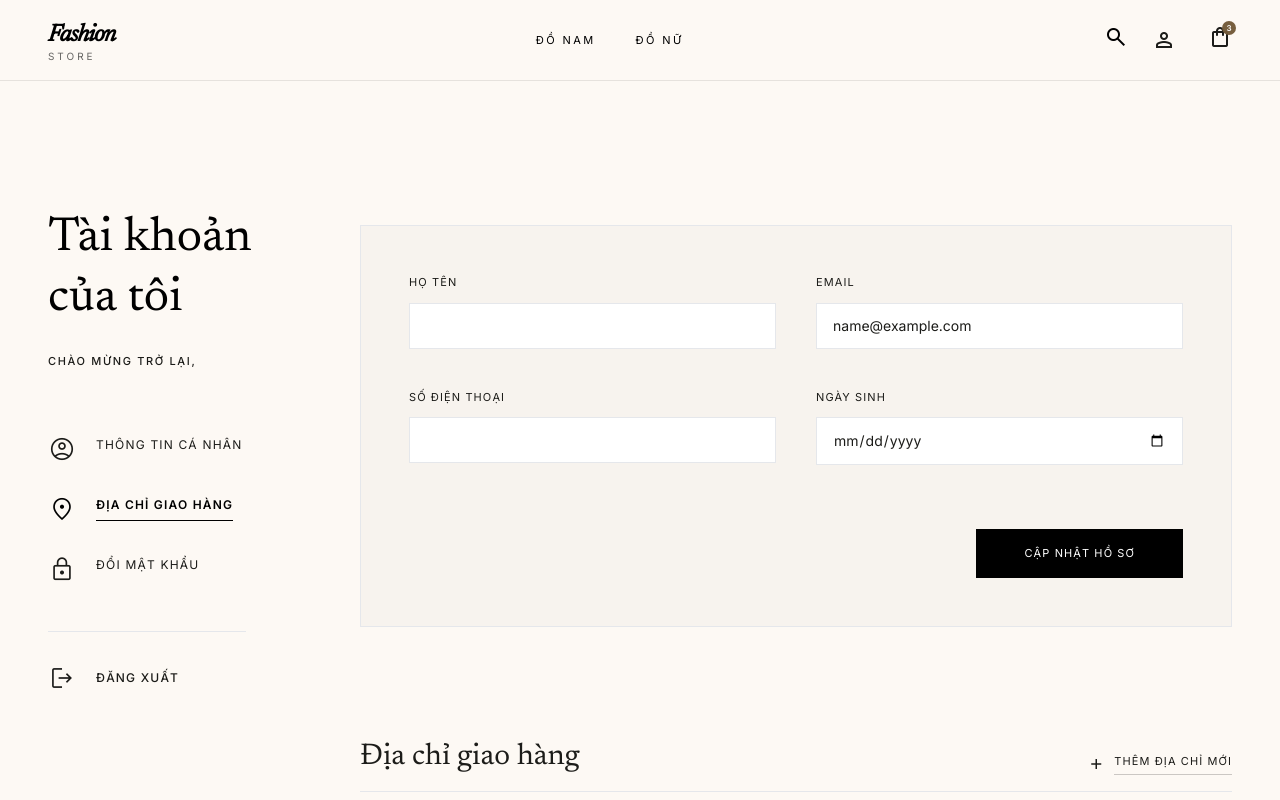
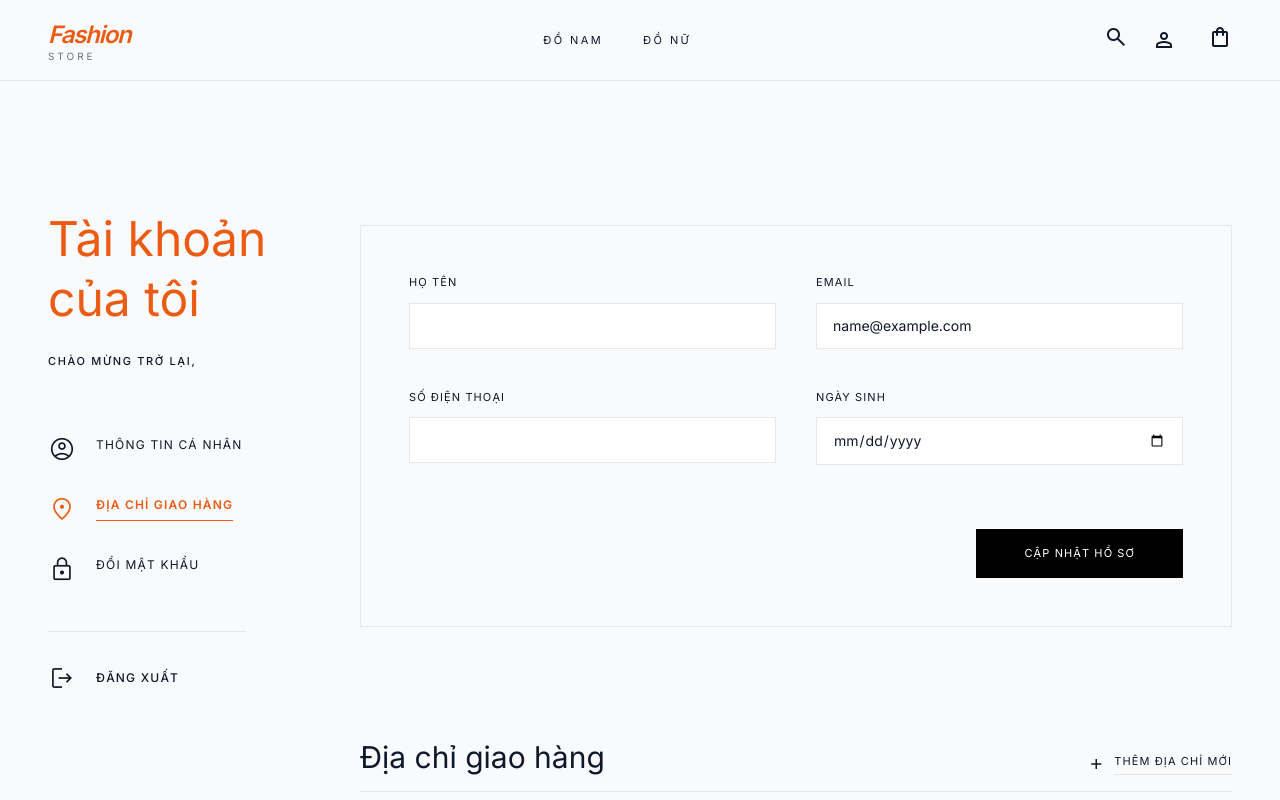
Before and after one commit to ToannLee204/clothing-store-fe, a React (Vite) app: page /profile in a window 1280 px wide. Shown: the top 800 px of the page. Built offline with nearby package versions, Linux system fonts and the light colour scheme; sample sign-in values are in the browser's storage.

Commit message:
feat: initialize core layout and global design system for fashion store

```diff
--- a/src/App.jsx
+++ b/src/App.jsx
@@ -1,15 +1,20 @@
-import { BrowserRouter as Router, Routes, Route, useLocation, Navigate, Outlet } from 'react-router-dom';
+import { BrowserRouter as Router, Routes, Route, useLocation, Navigate } from 'react-router-dom';
 import Header from './components/Header';
 import Footer from './components/Footer';
-import AdminSidebar from './components/AdminSidebar';
-import AdminHeader from './components/AdminHeader';
 import HomePage from './pages/HomePage';
 import CartPage from './pages/CartPage';
 import AuthPage from './pages/AuthPage';
 import ProfilePage from './pages/ProfilePage';
 import AdminDashboard from './pages/AdminDashboard';
 import ScrollToTop from './components/ScrollToTop';
+import AdminProducts from './pages/AdminProducts';
+import AdminAddProduct from './pages/AdminAddProduct';
+import AdminCategories from './pages/AdminCategories';
+import AdminProductVariants from './pages/AdminProductVariants';
+import AdminProductEdit from './pages/AdminProductEdit';
+import AdminLayout from './components/AdminLayout';
 
+// Hàm bảo vệ Route Admin
 function AdminRoute({ children }) {
   const userStr = localStorage.getItem('user');
   if (!userStr) return <Navigate to="/auth" replace />;
@@ -19,19 +24,6 @@ function AdminRoute({ children }) {
     return <Navigate to="/" replace />;
   }
   return children;
-}
-
-function AdminLayout() {
-  const user = JSON.parse(localStorage.getItem('user') || '{}');
-  return (
-    <div className="bg-surface min-h-screen">
-      <AdminSidebar />
-      <AdminHeader user={user} />
-      <main className="ml-72 pt-32 pb-20 px-10 min-h-screen">
-        <Outlet />
-      </main>
-    </div>
-  );
 }
 
 function AppContent() {
@@ -49,14 +41,20 @@ function AppContent() {
           <Route path="/auth" element={<AuthPage />} />
           <Route path="/profile" element={<ProfilePage />} />
 
+          {/* Dùng thẻ AdminLayout đã được import từ file bên ngoài */}
           <Route path="/admin" element={<AdminRoute><AdminLayout /></AdminRoute>}>
             <Route index element={<AdminDashboard />} />
-            <Route path="products" element={<div>Quản lý sản phẩm</div>} />
+            <Route path="products" element={<AdminProducts />} />
+            <Route path="products/add" element={<AdminAddProduct />} />
+            <Route path="products/variants/:id" element={<AdminProductVariants />} />
+            <Route path="products/edit/:id" element={<AdminProductEdit />} />
+            <Route path="categories" element={<AdminCategories />} />
             <Route path="orders" element={<div>Quản lý đơn hàng</div>} />
             <Route path="customers" element={<div>Quản lý khách hàng</div>} />
             <Route path="invoices" element={<div>Quản lý hóa đơn</div>} />
             <Route path="reports" element={<div>Báo cáo & Thống kê</div>} />
             <Route path="settings" element={<div>Cài đặt hệ thống</div>} />
+            <Route path="vouchers" element={<div>Quản lý Voucher</div>} />
           </Route>
         </Routes>
       </main>
--- /dev/null
+++ b/src/components/AdminLayout.jsx
@@ -0,0 +1,41 @@
+import React, { useState, useEffect } from 'react';
+import { Outlet } from 'react-router-dom';
+import AdminSidebar from './AdminSidebar';
+import AdminHeader from './AdminHeader';
+
+const AdminLayout = () => {
+  const [isCollapsed, setIsCollapsed] = useState(false);
+  const [user, setUser] = useState(null);
+
+  useEffect(() => {
+    // Lấy thông tin user từ LocalStorage
+    const userStr = localStorage.getItem('user');
+    if (userStr) {
+      try {
+        setUser(JSON.parse(userStr));
+      } catch (e) {
+        console.error("Lỗi parse thông tin user");
+      }
+    }
+  }, []);
+
+  return (
+    <div className="flex min-h-screen bg-slate-50 font-sans">
+      {/* TRUYỀN PROPS CHO SIDEBAR */}
+      <AdminSidebar isCollapsed={isCollapsed} setIsCollapsed={setIsCollapsed} currentUser={user} />
+
+      {/* VÙNG NỘI DUNG CO GIÃN */}
+      <div className={`flex-1 flex flex-col transition-all duration-300 ${isCollapsed ? 'ml-20' : 'ml-64'}`}>
+
+        {/* TRUYỀN PROPS CHO HEADER */}
+        <AdminHeader isCollapsed={isCollapsed} user={user} />
+
+        <div className="p-0">
+          <Outlet /> {/* Vùng render nội dung các trang (Products, Categories...) */}
+        </div>
+      </div>
+    </div>
+  );
+};
+
+export default AdminLayout;
--- a/src/index.css
+++ b/src/index.css
@@ -2,8 +2,15 @@
 @tailwind components;
 @tailwind utilities;
 
-@layer utilities {
-  .hero-gradient {
-    background: linear-gradient(to right, rgba(253, 249, 244, 0.9) 0%, rgba(253, 249, 244, 0) 60%);
+@layer base {
+  body {
+    @apply bg-slate-50 text-slate-900;
   }
 }
+
+@layer utilities {
+
+  .hero-gradient {
+    background: linear-gradient(to right, rgba(248, 250, 252, 0.9) 0%, rgba(248, 250, 252, 0) 60%);
+  }
+}
--- a/tailwind.config.js
+++ b/tailwind.config.js
@@ -7,18 +7,31 @@ export default {
   theme: {
     extend: {
       colors: {
-        "surface-tint": "#5f5e5e",
-        "background": "#fdf9f4",
-        "primary": "#000000",
-        "secondary": "#735a39",
-        "on-surface": "#1c1c19",
-        "surface-container": "#f1ede8",
-        "surface-container-low": "#f7f3ee",
-        "surface-container-highest": "#e6e2dd",
+        // Màu Cam chủ đạo của Lumina
+        "primary": "#ec5b13",
+        // Màu nền xám nhạt hiện đại (Thay cho màu be cũ)
+        "background-light": "#f8f6f6",
+        "background-dark": "#221610",
+        // Các tông màu bổ trợ cho bảng và card
+        "slate-custom": {
+          50: "#f8fafc",
+          100: "#f1f5f9",
+          200: "#e2e8f0",
+          800: "#1e293b",
+        }
       },
       fontFamily: {
-        "headline": ["Newsreader", "serif"],
+        // Lumina dùng font Sans hiện đại (Public Sans hoặc Inter)
+        "display": ["Public Sans", "Inter", "sans-serif"],
         "body": ["Inter", "sans-serif"],
+      },
+      borderRadius: {
+        "DEFAULT": "0.25rem",
+        "lg": "0.5rem",
+        "xl": "0.75rem",
+        "2xl": "1rem",
+        "3xl": "1.5rem",
+        "full": "9999px",
       },
     },
   },
```
